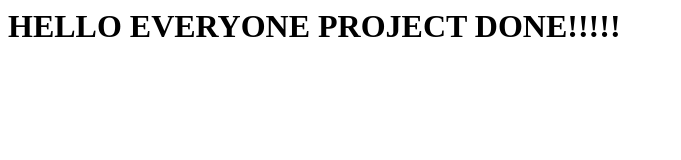
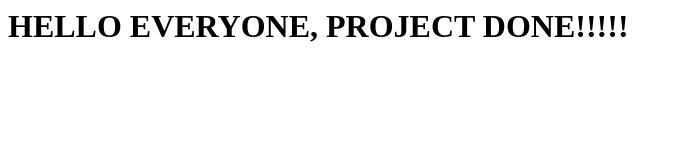
Before and after one commit to princenarula00/project, a plain HTML site: page index.html in a window 1280 px wide. Shown: the whole page, without its empty margins (0-681 px from the left). Drawn offline with Linux system fonts and the light colour scheme.

Commit message:
Update index.html

```diff
--- a/index.html
+++ b/index.html
@@ -1 +1 @@
-<h1>HELLO EVERYONE PROJECT DONE!!!!!</h1>
+<h1>HELLO EVERYONE, PROJECT DONE!!!!!</h1>
```
